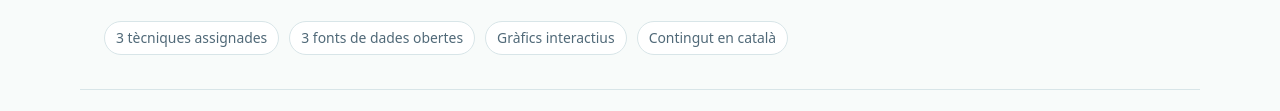
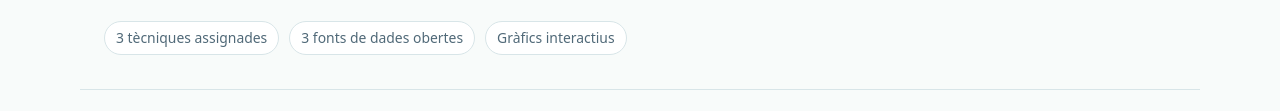
Before and after one commit to bertamoyano/UOC_dataViz_PAC2, a plain HTML site: page index.html in a window 1280 px wide. Shown: the part 419-530 px from the top of the page. Drawn offline with Linux system fonts and the light colour scheme.

Commit message:
arreglo etiqueta

```diff
--- a/index.html
+++ b/index.html
@@ -20,7 +20,7 @@
       <p class="eyebrow">UOC · PAC 2</p>
       <h1>Tres maneres de llegir les dades</h1>
       <p class="lede">Una jerarquia de població, trajectòries de desenvolupament i distribucions d’edat segons els ingressos. Cada conjunt de dades planteja una pregunta diferent i demana una forma visual adequada.</p>
-      <ul class="meta-list"><li>3 tècniques assignades</li><li>3 fonts de dades obertes</li><li>Gràfics interactius</li><li>Contingut en català</li></ul>
+      <ul class="meta-list"><li>3 tècniques assignades</li><li>3 fonts de dades obertes</li><li>Gràfics interactius</li></ul>
     </div>
     <section class="container section" aria-labelledby="explora">
       <h2 id="explora">Explora les visualitzacions</h2>
```
